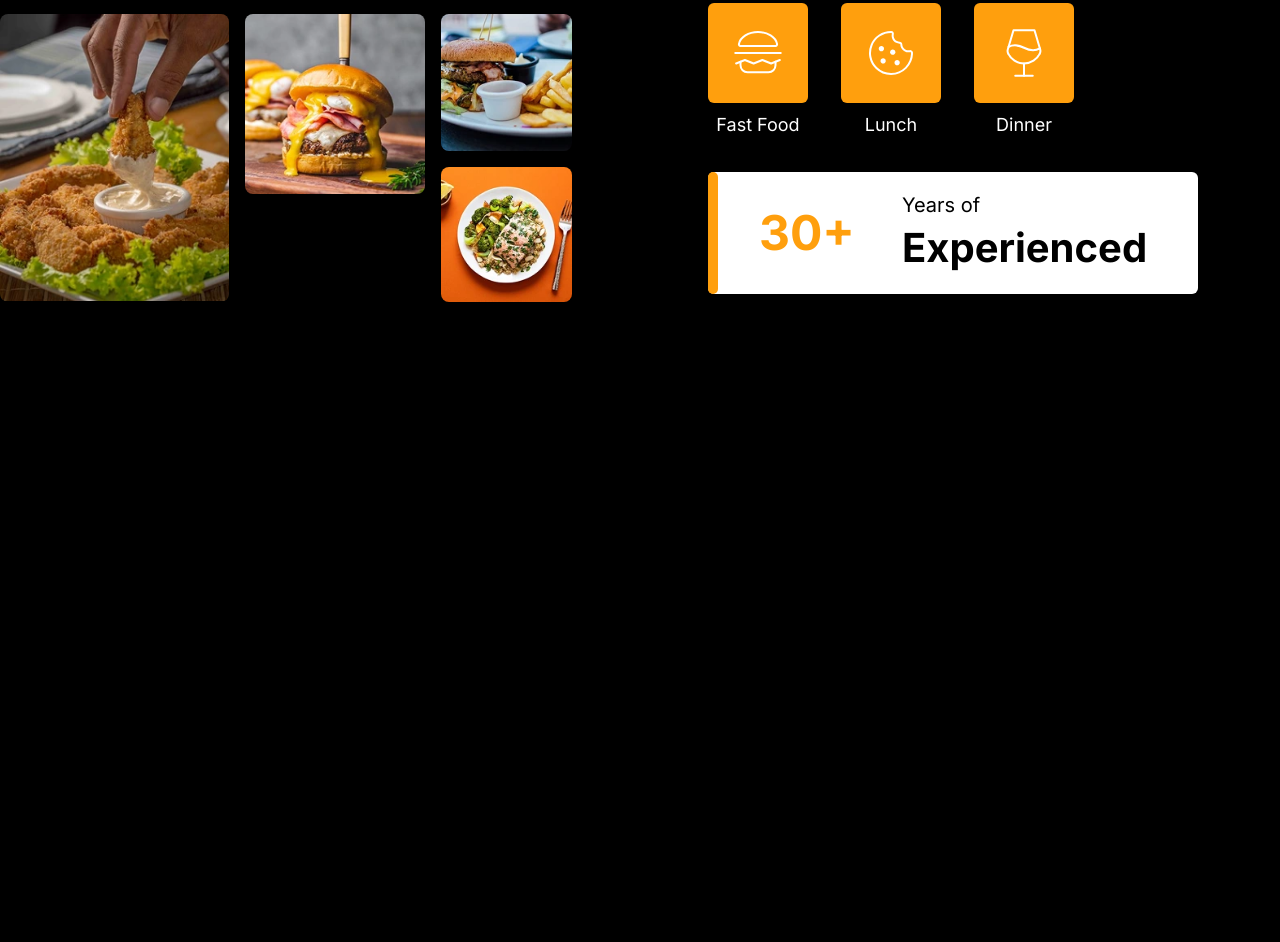
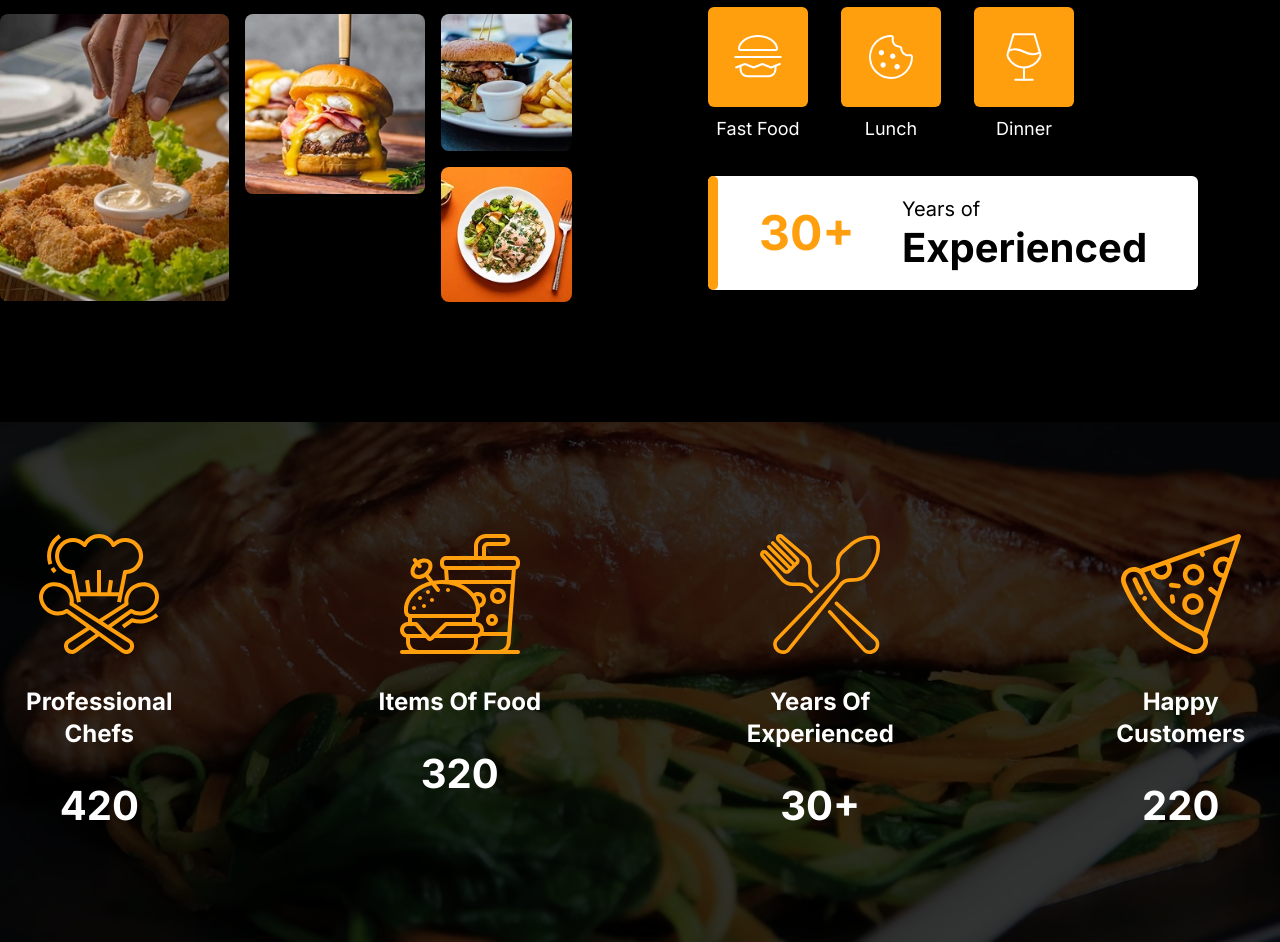
Before and after one commit to SojoodAsfour/Restaurant-project, a website: page index.html in a window 1280 px wide. Shown: the part 2486-3428 px from the top of the page. Before the commit the page ends 2908 px from the top, so only its background shows below. Drawn offline with Linux system fonts and the light colour scheme.

Commit message:
create stats section - home page

```diff
--- a/assets/css/input.css
+++ b/assets/css/input.css
@@ -87,7 +87,11 @@
 }
 
 @utility h3-style{
-    @apply text-[20px] md:text-[25px] lg:text-[30px] xl:text-[40px] leading-6 md:leading-10 lg:leading-14;
+    @apply text-[20px] md:text-[25px] lg:text-[30px] xl:text-[40px] leading-6 md:leading-8 lg:leading-12;
+}
+
+@utility h5-style{
+    @apply text-[10px] md:text-[13px] lg:text-[16px] xl:text-[24px] leading-4 md:leading-6 lg:leading-8 font-bold;
 }
 
 @utility smooth {
@@ -137,3 +141,7 @@
 @utility feature-p{
     @apply text-[14px] md:text-[18px] leading-6.5;
 }
+
+@utility stats_box{
+    @apply row flex-col text-center gap-6 xl:gap-8;
+}
--- a/index.html
+++ b/index.html
@@ -253,7 +253,7 @@
                 <div class="choose-items row flex-col lg:flex-row  gap-12 lg:gap-16 xl:gap-34">
                     <div class="lg:hidden flex flex-col items-center">
                         <span class="font-great-vibes text-[28px] md:text-[32px] leading-8 xl:leading-10 mb-2">Why Choose us</span>
-                        <h2 class="h2-style"><span>Ex</span>ta ordinary taste And Experienced</h2>
+                        <h2 class="h2-style text-center"><span>Ex</span>ta ordinary taste And Experienced</h2>
                     </div>
                     <div class="choose-imgs grid grid-cols-12 gap-3 md:gap-4 flex-1">
                         <div class="col-span-12 grid grid-cols-12 gap-3 md:gap-4">
@@ -339,6 +339,37 @@
                 </div>
             </div>
         </section>
+
+        <section class="stats relative bg-[url('./../img/home/stats-img/backgroundImg.webp')] bg-cover bg-center bg-no-repeat py-28">
+            <div class="absolute inset-0 bg-black/80"></div>
+            <div class="container px-6 md:px-0 relative z-10">
+                <div class="grid grid-cols-4 gap-29 xl:gap-40.5">
+                    <div class="stats_box">
+                        <img src="./assets/img/home/stats-img/ProfessionalChefs.svg" alt="Professional Chefs icon"/>
+                        <h5 class="h5-style">Professional Chefs</h4>
+                        <h3 class="h3-style">420</h3>
+                    </div>
+
+                    <div class="stats_box">
+                        <img src="./assets/img/home/stats-img/ItemsOfFood.svg" alt="Items Of Food icon"/>
+                        <h5 class="h5-style">Items Of Food</h4>
+                        <h3 class="h3-style">320</h3>
+                    </div>
+
+                    <div class="stats_box">
+                        <img src="./assets/img/home/stats-img/Spoon-Fork.svg" alt="Years Of Experienced Icon"/>
+                        <h5 class="h5-style">Years Of Experienced</h4>
+                        <h3 class="h3-style">30+</h3>
+                    </div>
+
+                    <div class="stats_box">
+                        <img src="./assets/img/home/stats-img/Pizza.svg" alt="Happy Customers Icon"/>
+                        <h5 class="h5-style">Happy Customers</h4>
+                        <h3 class="h3-style">220</h3>
+                    </div>
+                </div>
+            </div>
+        </section>
     </main>
 </body>
 
```
Also changed, not shown: assets/css/output.css, assets/img/home/stats-img/ItemsOfFood.svg (added), assets/img/home/stats-img/Pizza.svg (added), assets/img/home/stats-img/ProfessionalChefs.svg (added), assets/img/home/stats-img/Spoon-Fork.svg (added), assets/img/home/stats-img/backgroundImg.webp (added).
